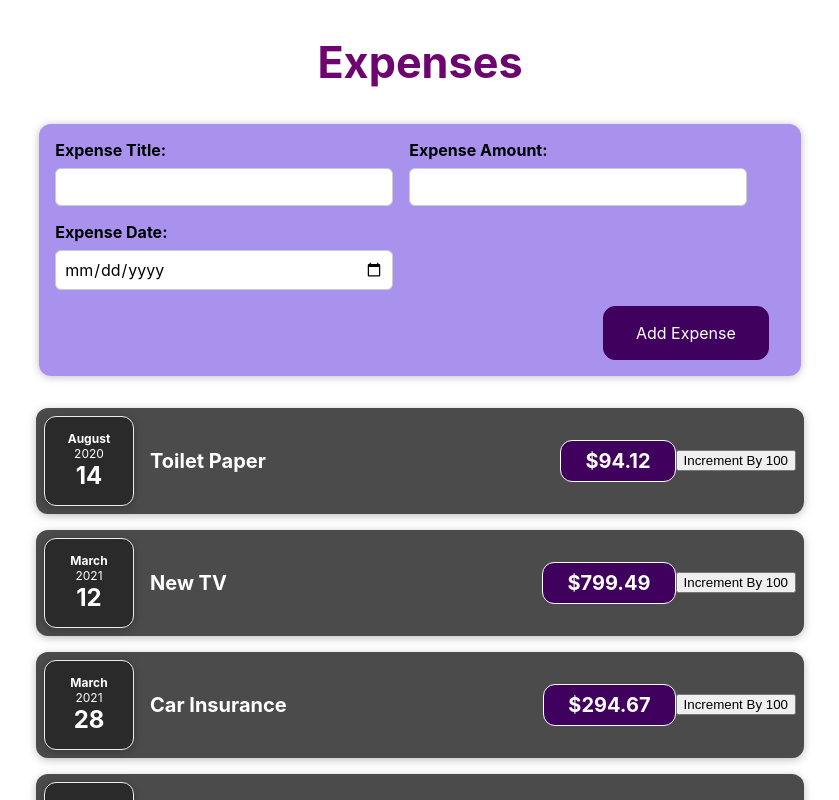
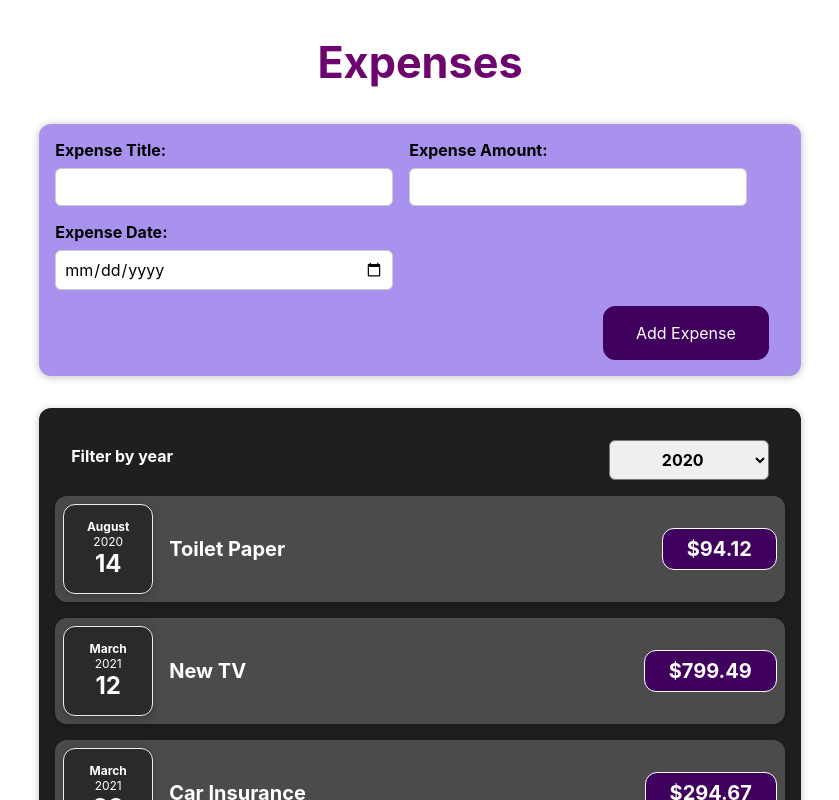
Before and after one commit to manupuranic/first-react-app, a React (Create React App) app: page / in a window 1280 px wide. Shown: the top 800 px of the page, without its empty margins (220-1059 px from the left). Built offline with nearby package versions, Linux system fonts and the light colour scheme.

Commit message:
controlled and uncontrolled components, state and stateless components

```diff
--- a/src/App.js
+++ b/src/App.js
@@ -1,6 +1,6 @@
-import ExpenseItem from "./components/Expenses/ExpenseItem";
 import "./App.css";
 import NewExpense from "./components/NewExpense/NewExpense";
+import Expenses from "./components/Expenses/Expenses";
 import { useState } from "react";
 
 const App = () => {
@@ -40,17 +40,7 @@ const App = () => {
     <div className="main">
       <h2 className="heading">Expenses</h2>
       <NewExpense onAddNewExpense={addNewExpenseHandler} />
-      {expenses.map((expense) => {
-        return (
-          <ExpenseItem
-            key={expense.id}
-            title={expense.title}
-            amount={expense.amount}
-            date={expense.date}
-            location={expense.location}
-          />
-        );
-      })}
+      <Expenses items={expenses} />
     </div>
   );
 };
--- /dev/null
+++ b/src/components/Expenses/ExpenseFilter.css
@@ -0,0 +1,24 @@
+.expenses-filter {
+  color: white;
+  padding: 0 1rem;
+}
+
+.expenses-filter__control {
+  display: flex;
+  width: 100%;
+  align-items: center;
+  justify-content: space-between;
+  margin: 1rem 0;
+}
+
+.expenses-filter label {
+  font-weight: bold;
+  margin-bottom: 0.5rem;
+}
+
+.expenses-filter select {
+  font: inherit;
+  padding: 0.5rem 3rem;
+  font-weight: bold;
+  border-radius: 6px;
+}
--- /dev/null
+++ b/src/components/Expenses/ExpenseFilter.js
@@ -0,0 +1,27 @@
+import React from "react";
+
+import "./ExpenseFilter.css";
+
+const ExpenseFilter = (props) => {
+  const dropdownChangeHandler = (event) => {
+    props.onChangeFilter(event.target.value);
+  };
+
+  return (
+    <div className="expenses-filter">
+      <div className="expenses-filter__control">
+        <label>Filter by year</label>
+        <select value={props.selected} onChange={dropdownChangeHandler}>
+          <option value="2024">2024</option>
+          <option value="2023">2023</option>
+          <option value="2022">2022</option>
+          <option value="2021">2021</option>
+          <option value="2020">2020</option>
+          <option value="2019">2019</option>
+        </select>
+      </div>
+    </div>
+  );
+};
+
+export default ExpenseFilter;
--- a/src/components/Expenses/ExpenseItem.js
+++ b/src/components/Expenses/ExpenseItem.js
@@ -5,29 +5,26 @@ import ExpenseDetails from "./ExpenseDetails";
 import Card from "../UI/Card";
 
 const ExpenseItem = (props) => {
-  const [title, setTitle] = useState(props.title);
-  const [amount, setAmount] = useState(props.amount);
+  // const [title, setTitle] = useState(props.title);
+  // const [amount, setAmount] = useState(props.amount);
 
-  const changeTitleHandler = () => {
-    setTitle("Updated");
-    console.log(title);
-  };
+  // const changeTitleHandler = () => {
+  //   setTitle("Updated");
+  //   console.log(title);
+  // };
 
-  const incrementAmount = () => {
-    setAmount(+amount + 100);
-  };
+  // const incrementAmount = () => {
+  //   setAmount(+amount + 100);
+  // };
 
-  const deleteHandler = () => {
-    console.log("clicked Delete!!");
-  };
+  // const deleteHandler = () => {
+  //   console.log("clicked Delete!!");
+  // };
 
   return (
     <Card className="expense-item">
       <ExpenseDate date={props.date} />
-      <ExpenseDetails title={title} amount={amount} />
-      {/* <button onClick={changeTitleHandler}>Change Title</button> */}
-      {/* <button onClick={deleteHandler}>Delete</button> */}
-      <button onClick={incrementAmount}>Increment By 100</button>
+      <ExpenseDetails title={props.title} amount={props.amount} />
     </Card>
   );
 };
--- /dev/null
+++ b/src/components/Expenses/Expenses.css
@@ -0,0 +1,7 @@
+.expenses {
+  padding: 1rem;
+  background-color: rgb(31, 31, 31);
+  margin: 2rem auto;
+  width: 50rem;
+  max-width: 95%;
+}
--- /dev/null
+++ b/src/components/Expenses/Expenses.js
@@ -0,0 +1,34 @@
+import Card from "../UI/Card";
+import ExpenseFilter from "./ExpenseFilter";
+import ExpenseItem from "./ExpenseItem";
+import { useState } from "react";
+import "./Expenses.css";
+
+const Expenses = (props) => {
+  const expenses = props.items;
+  const [selectedYear, setSelectedYear] = useState("2020");
+  const changeFilterHandler = (year) => {
+    setSelectedYear(year);
+  };
+  return (
+    <Card className="expenses">
+      <ExpenseFilter
+        selected={selectedYear}
+        onChangeFilter={changeFilterHandler}
+      />
+      {expenses.map((expense) => {
+        return (
+          <ExpenseItem
+            key={expense.id}
+            title={expense.title}
+            amount={expense.amount}
+            date={expense.date}
+            location={expense.location}
+          />
+        );
+      })}
+    </Card>
+  );
+};
+
+export default Expenses;
```
